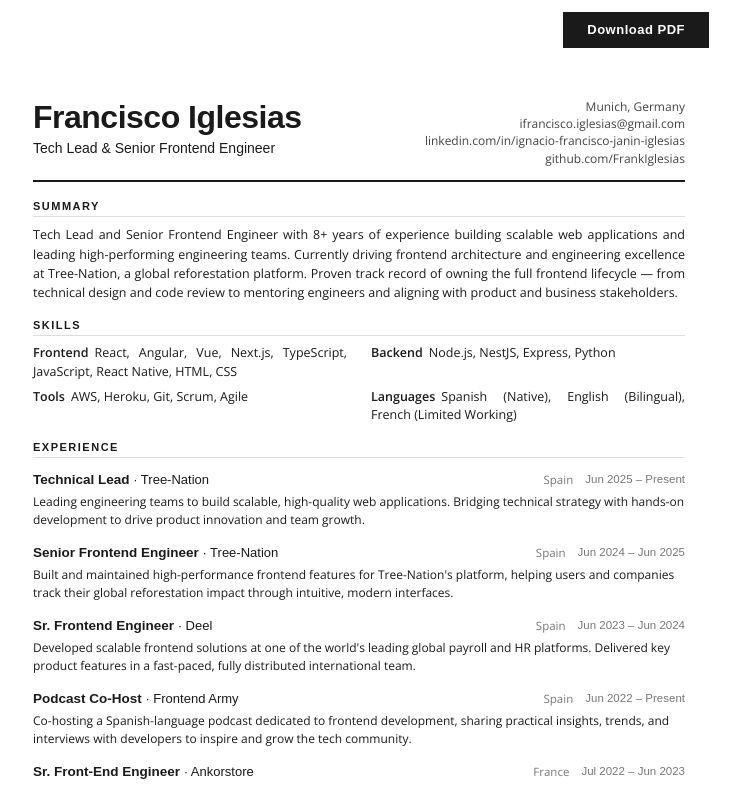
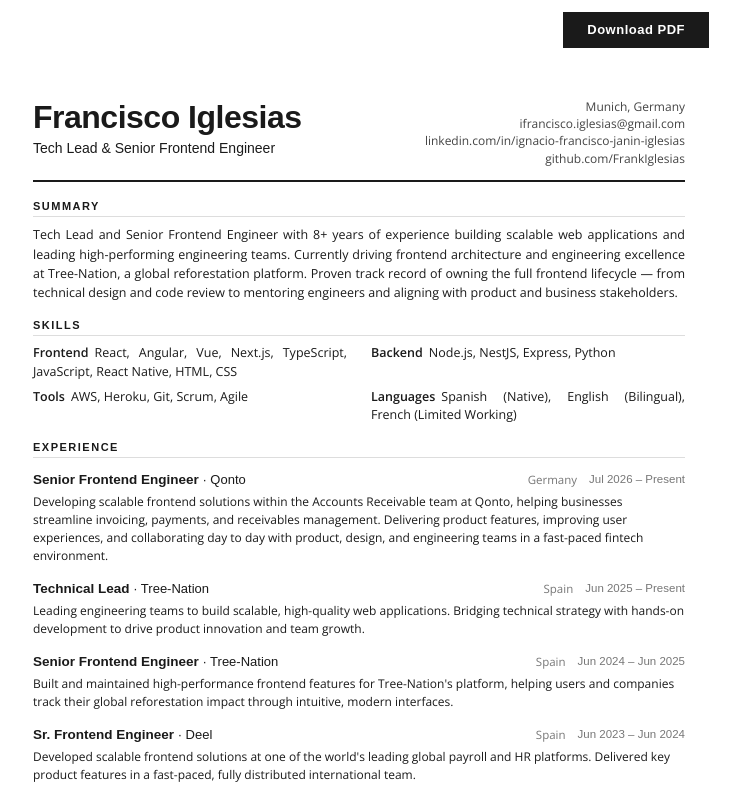
Before and after one commit to FrankIglesias/portfolio, a Next.js app: page /resume in a window 1280 px wide. Shown: the top 786 px of the page, without its empty margins (293-1033 px from the left). Built offline with nearby package versions, Linux system fonts and the light colour scheme.

Commit message:
Add Qonto Senior Frontend Engineer experience

```diff
--- a/app/data/resume.ts
+++ b/app/data/resume.ts
@@ -67,6 +67,15 @@ export const skills: ResumeSkills = {
 };
 
 export const experience: Position[] = [
+	{
+		title: 'Senior Frontend Engineer',
+		company: 'Qonto',
+		location: 'Germany',
+		startDate: '2026-07',
+		endDate: 'Present',
+		description:
+			'Developing scalable frontend solutions within the Accounts Receivable team at Qonto, helping businesses streamline invoicing, payments, and receivables management. Delivering product features, improving user experiences, and collaborating day to day with product, design, and engineering teams in a fast-paced fintech environment.',
+	},
 	{
 		title: 'Technical Lead',
 		company: 'Tree-Nation',
```
